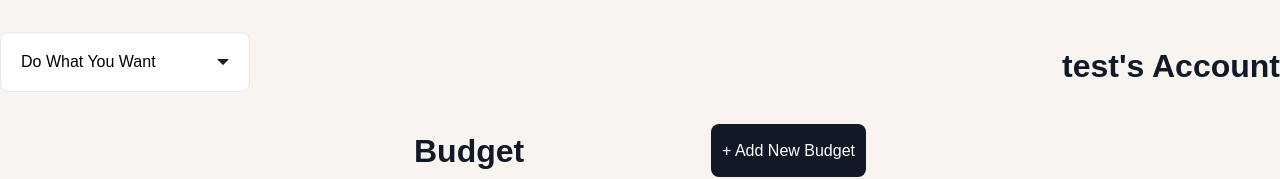
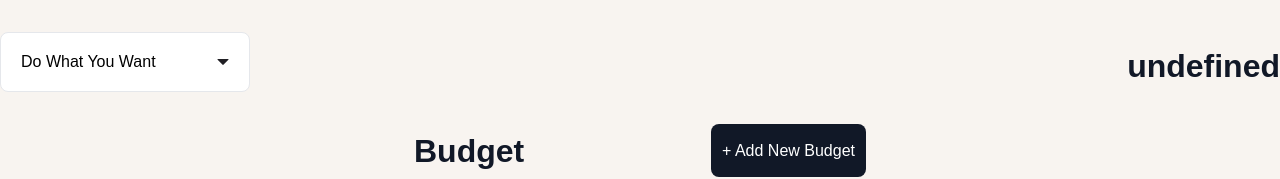
Before and after one commit to ifaronti/Finance-App, a Next.js app in the folder finance-app/: page /dashboard/budgets in a window 1280 px wide. Shown: the top 179 px of the page. Built offline with nearby package versions, Linux system fonts and the light colour scheme; no server answers.

Commit message:
localstorage bug *FIXED

```diff
--- a/finance-app/components/accountHeader/index.tsx
+++ b/finance-app/components/accountHeader/index.tsx
@@ -25,15 +25,17 @@ export default function MainHeader() {
         return
     }
 
+    const accountName = () => {
+        return localStorage.getItem('name')?.split(' ')[0]
+    }
+
     function shutModal() {
        return  setShowModal({main:false, deleteUser:false, updateDetails:false})
     }
 
-    const name = 'test'
-
     return (
         <header className="w-full flex flex-col gap-5 md:gap-[unset] md:flex-row-reverse items-center justify-between">
-            <Header text={String(`${name?.split(' ')[0]}'s Account`)}/>
+            <Header text={String(accountName())}/>
             {
                 showModal.main && (
                     <div className="fixed left-0 top-0 z-[250] w-full h-[100vh] flex items-center justify-center">
```
